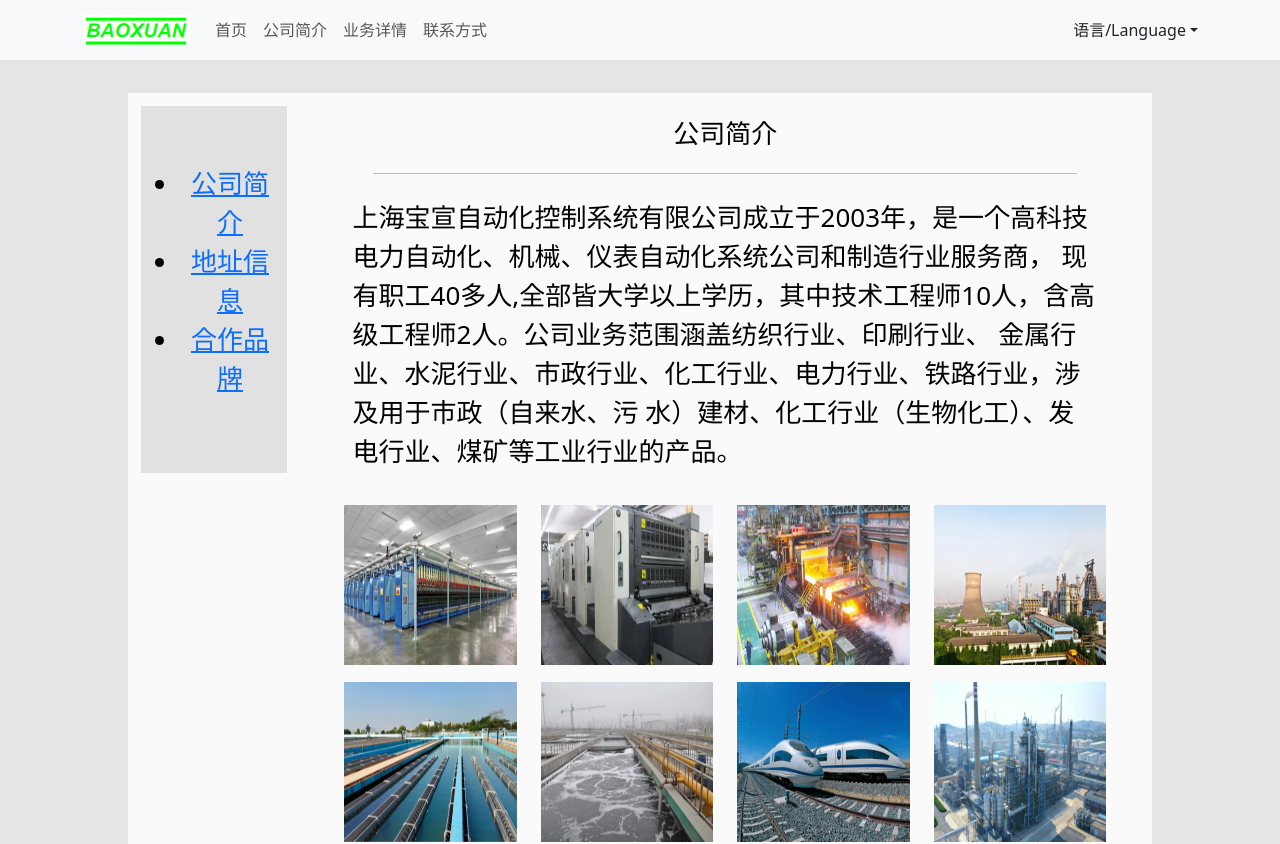
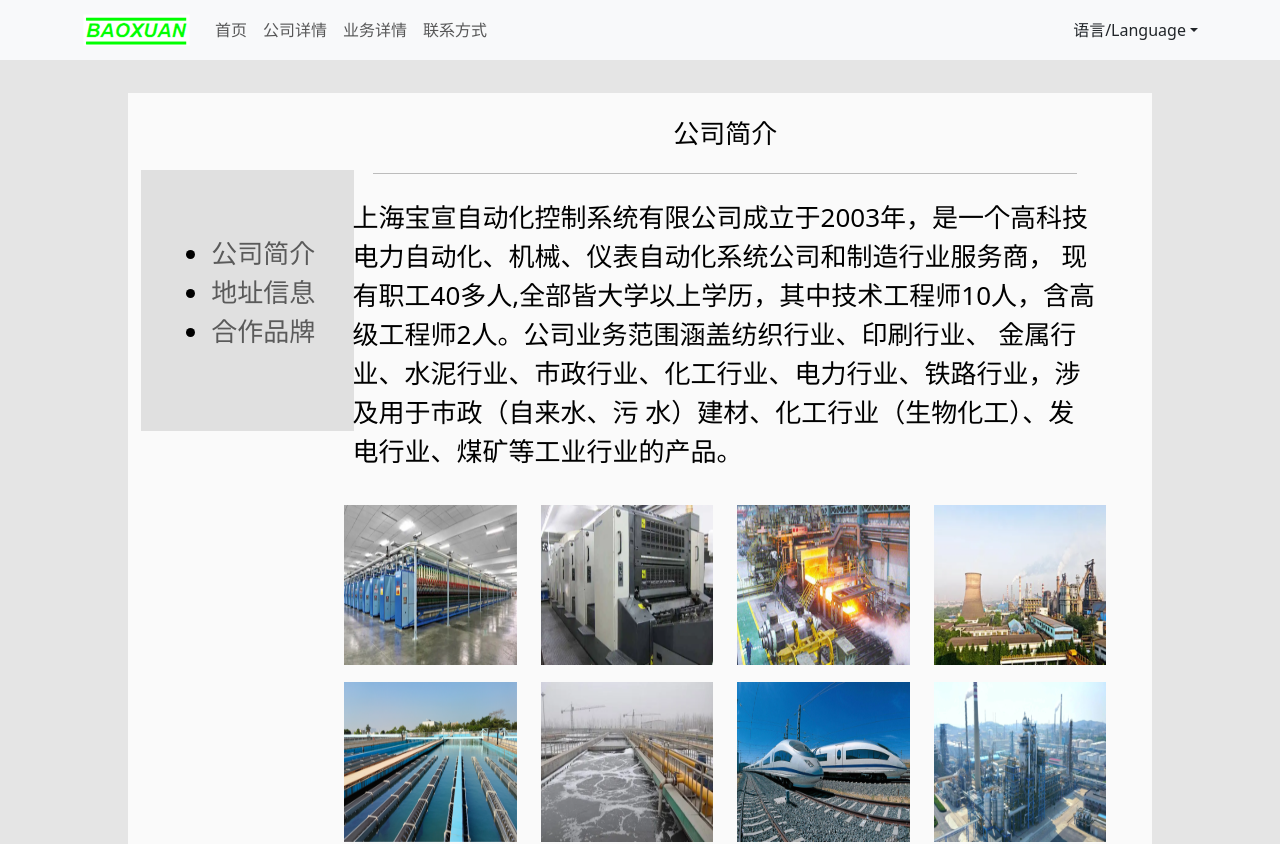
Before and after one commit to DravenCat/shanghai_baoxuan, a React (Create React App) app: page /profile in a window 1280 px wide. Shown: the top 844 px of the page. Built offline with nearby package versions, Linux system fonts and the light colour scheme.

Commit message:
complete profile nav

```diff
--- a/src/components/Navigation.js
+++ b/src/components/Navigation.js
@@ -14,7 +14,7 @@ function Navigation() {
         <Navbar.Collapse id="basic-navbar-nav">
           <Nav className="me-auto">
             <Nav.Link href="/" >首页</Nav.Link>
-            <Nav.Link href="/profile">公司简介</Nav.Link>
+            <Nav.Link href="/profile">公司详情</Nav.Link>
             <Nav.Link href="/business">业务详情</Nav.Link>
             <Nav.Link href="/contact">联系方式</Nav.Link>
           </Nav>
--- a/src/pages/profiles/Profile.css
+++ b/src/pages/profiles/Profile.css
@@ -46,11 +46,15 @@
 
 .Profile-nav {
     background-color: rgba(0, 0, 0, 0.1);
-    padding: 40% 5% 40% 5%;
+    padding: 5% 3% 5% 3%;
+    margin-top: 5%;
+    min-height: 30vh;
+    position: fixed;
 }
 
 .Profile-content {
     margin: 1% 0 3% 0;
+    min-height: 66vh;
 }
 
 .Brand-image-group {
@@ -62,3 +66,14 @@
     height: 10vh;
     margin: 5% 0 5% 0;
 }
+
+.Profile-nav-link {
+    text-decoration: none;
+    color: rgba(0, 0, 0, 0.6);
+}
+
+.Profile-nav-link:hover {
+    text-decoration: underline;
+    color: rgba(0, 0, 0, 1);
+    transition: all 1s;
+}
--- a/src/pages/profiles/Profile.js
+++ b/src/pages/profiles/Profile.js
@@ -14,15 +14,15 @@ function Profile() {
         <Row>
           <Col lg={2}>
             <div className={"Profile-nav"}>
-              <ul>
+              <ul className={"Profile-nav-links"}>
                 <li>
-                  <Link to={"/profile"}>公司简介</Link>
+                  <Link to={"/profile"} className={"Profile-nav-link"}>公司简介</Link>
                 </li>
                 <li>
-                  <Link to={"/profile/location"}>地址信息</Link>
+                  <Link to={"/profile/location"} className={"Profile-nav-link"}>地址信息</Link>
                 </li>
                 <li>
-                  <Link to={"/profile/brand"}>合作品牌</Link>
+                  <Link to={"/profile/brand"} className={"Profile-nav-link"}>合作品牌</Link>
                 </li>
               </ul>
             </div>
```
